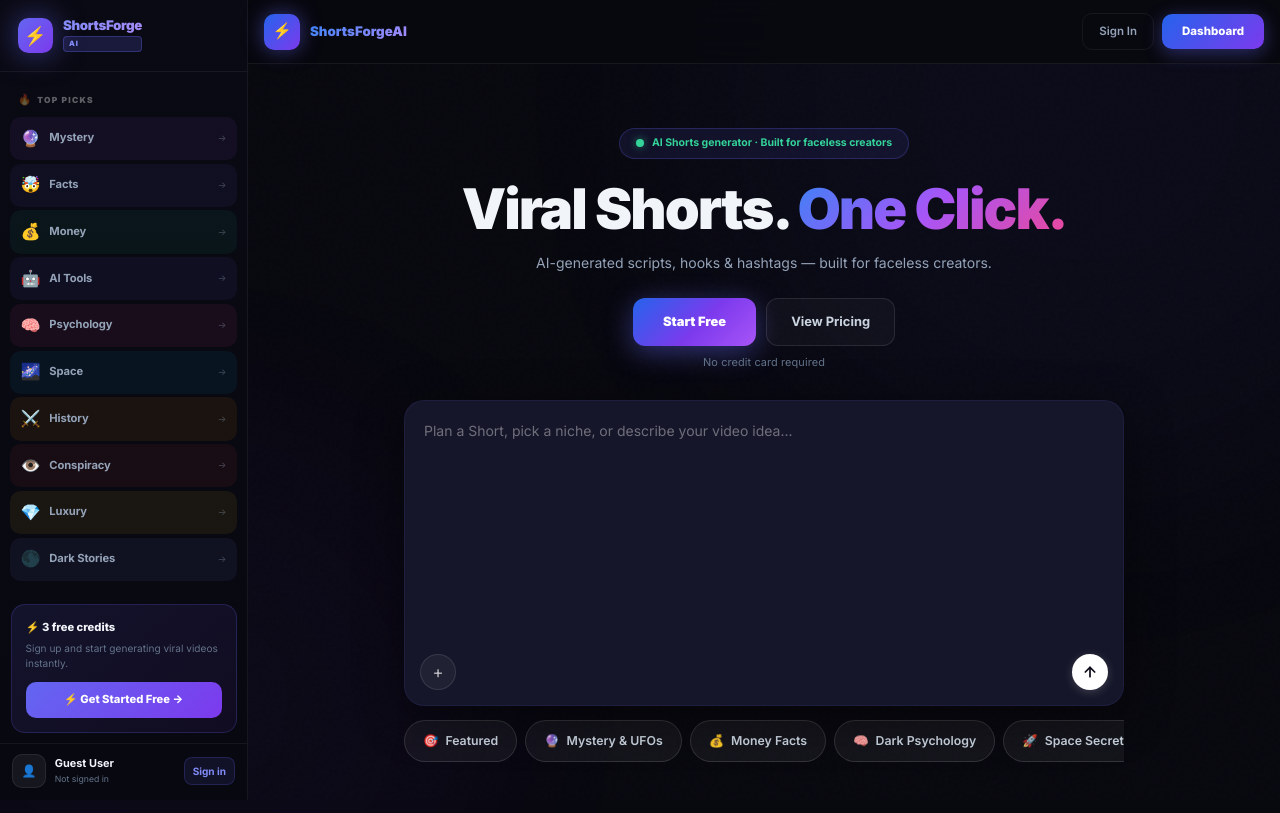
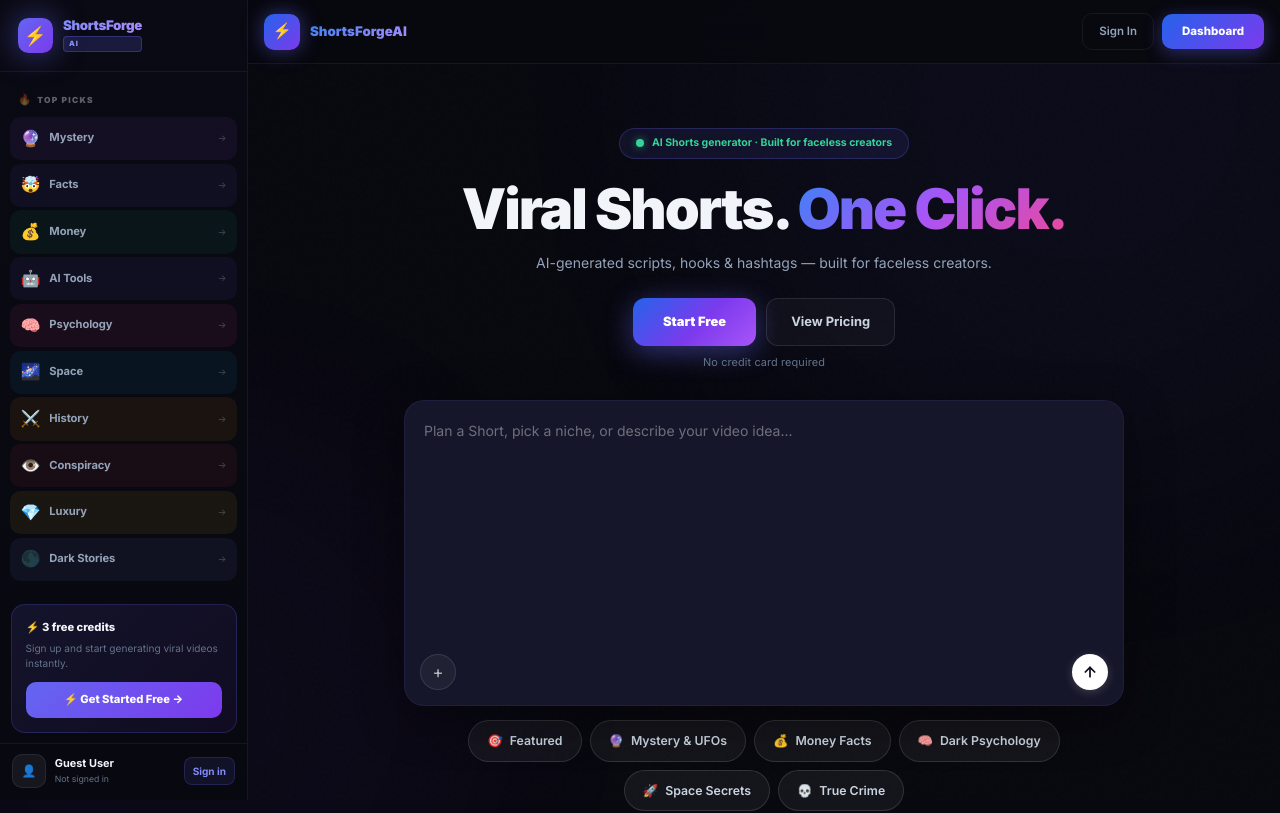
Before and after one commit to josephsskaf-hub/shortsforgeai, a Next.js app: page / in a window 1280 px wide. Shown: the top 813 px of the page. Built offline with nearby package versions, Linux system fonts and the light colour scheme; no server answers.

Commit message:
fix: push 003 fix clipped niche chips

```diff
--- a/app/page.tsx
+++ b/app/page.tsx
@@ -460,12 +460,10 @@
             className="quick-tags-row"
             style={{
               display: 'flex',
+              flexWrap: 'wrap',
+              justifyContent: 'center',
               gap: 8,
               marginTop: 14,
-              overflowX: 'auto',
-              WebkitOverflowScrolling: 'touch',
-              paddingBottom: 4,
-              scrollbarWidth: 'none',
             }}
           >
             {QUICK_TAGS.map((t) => (
@@ -474,7 +472,6 @@
                 type="button"
                 onClick={() => setHeroPrompt(t.prompt)}
                 style={{
-                  flexShrink: 0,
                   display: 'inline-flex',
                   alignItems: 'center',
                   gap: 7,
@@ -497,7 +494,6 @@
           </div>
           <style>{`
             .hero-prompt-textarea::placeholder { color: rgba(255,255,255,.38); }
-            .quick-tags-row::-webkit-scrollbar { display: none; }
           `}</style>
         </section>
 
```
